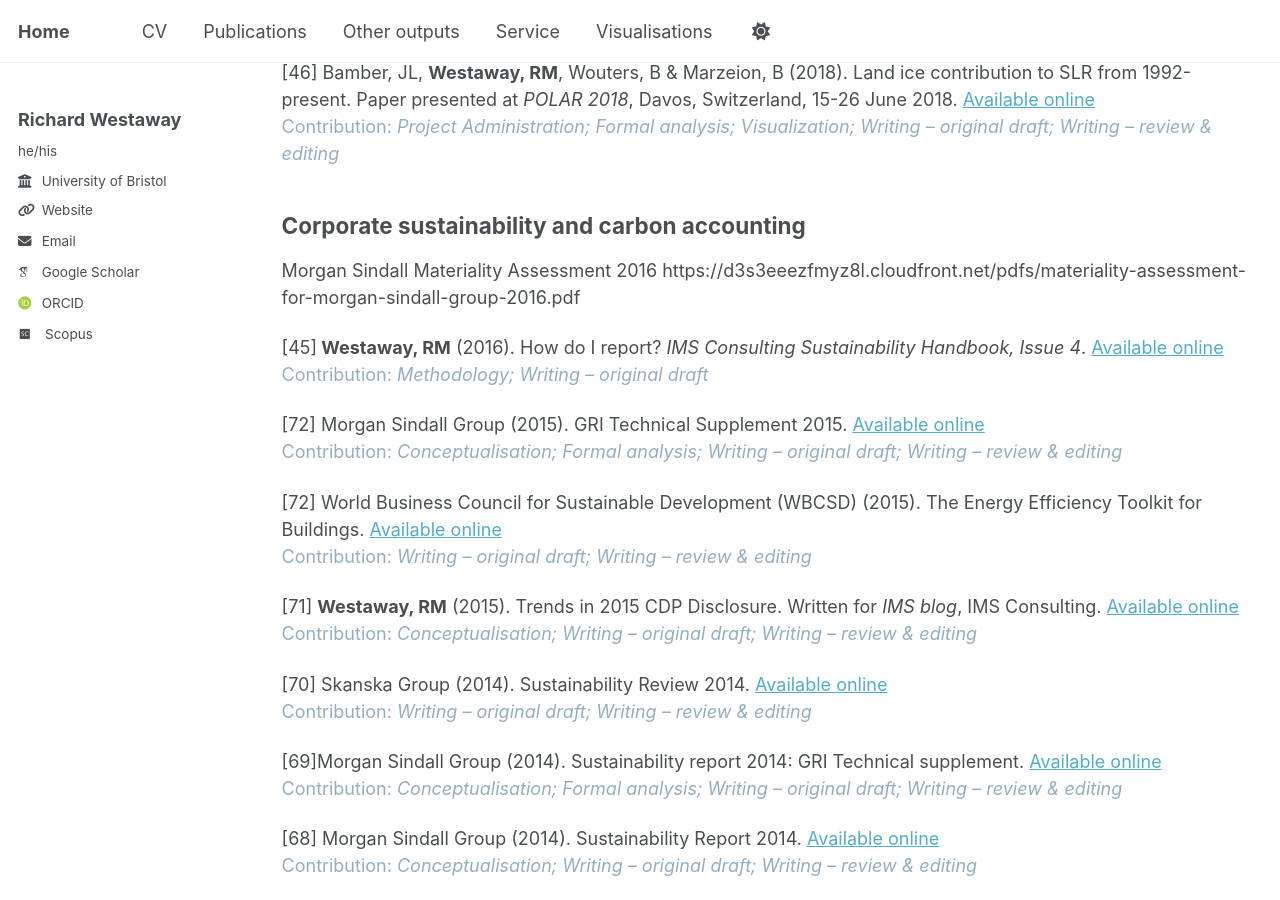
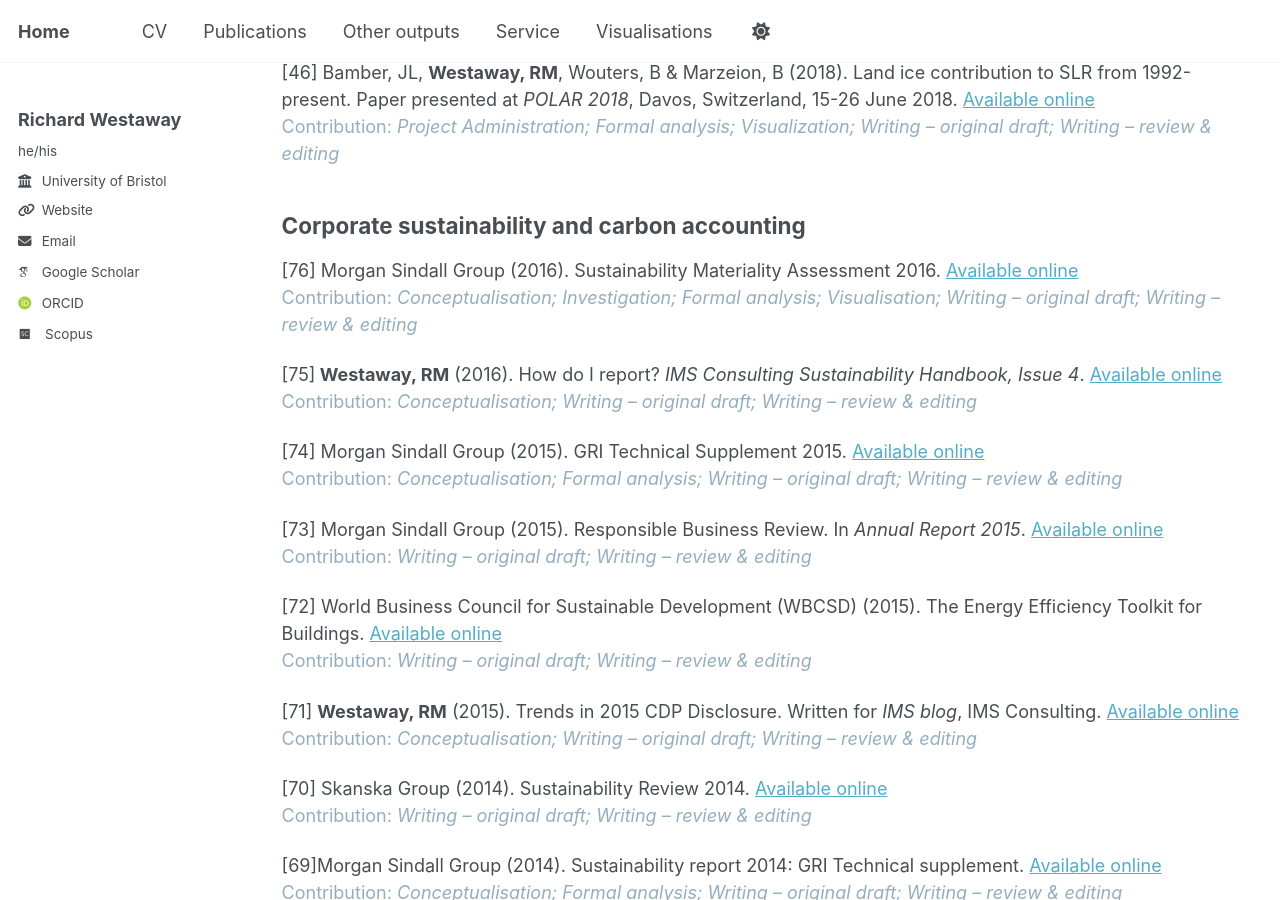
Before and after one commit to richardwestaway/richardwestaway.github.io, a Jekyll site: the page built from _pages/outputs.html, in a window 1280 px wide and 900 px high, scrolled down 1782 px. Built offline with Jekyll 4.4.1, drawn with Linux system fonts in a browser that asks for light colours; some web fonts are replaced.

Commit message:
Update outputs.html

```diff
--- a/_pages/outputs.html
+++ b/_pages/outputs.html
@@ -29,15 +29,13 @@ author_profile: true
 <p>[48] Vishwakarma, BD, Royston, S, Chuter, S, Sha, Z, <strong>Westaway, RM</strong>, Rougier, J and Bamber, JL (2019). GlobalMass: a Bayesian modelling approach for closing the sea-level budget. Poster presented at <em>GRACE/GRACE-FO Science Team Meeting 2018</em>, Potsdam, Germany, 9-11 October 2018. <a href="https://doi.org/10.6084/m9.figshare.7234886" target="_blank" rel="noopener">Available online</a><br /><span style="color: #95aebf;">Contribution: <em>Project Administration;&nbsp;</em><em>Writing &ndash; review &amp; editing</em></span></p>
 <p>[47] Bamber, JL, <strong>Westaway, RM</strong>, Marzeion, B and Wouters, B&nbsp;(2018).&nbsp;The land ice contribution to sea level during the satellite era.&nbsp;Poster presented at <em>Sea Level Futures Conference</em>, Liverpool 2&ndash;4 July 2018.&nbsp;<a href="https://doi.org/10.5281/zenodo.7434192" target="_blank" rel="noopener">Available online</a><br /><span style="color: #95aebf;">Contribution: <em>Project Administration;&nbsp;</em><em>Formal analysis;&nbsp;Visualization;&nbsp;Writing &ndash; original draft;&nbsp;Writing &ndash; review &amp; editing</em></span></p>
 <p>[46] Bamber, JL, <strong>Westaway, RM</strong>, Wouters, B &amp; Marzeion, B&nbsp;(2018).&nbsp;Land ice contribution to SLR from 1992-present.&nbsp;Paper presented at <em>POLAR 2018</em>, Davos, Switzerland, 15-26 June 2018.&nbsp;<a href="https://doi.org/10.5281/zenodo.7433994" target="_blank" rel="noopener">Available online</a><br /><span style="color: #95aebf;">Contribution: <em>Project Administration;&nbsp;</em><em>Formal analysis; Visualization;&nbsp;Writing &ndash; original draft;&nbsp;Writing &ndash; review &amp; editing</em></span></p>
+
 <h2>Corporate sustainability and carbon accounting</h2>
-<p>Morgan Sindall Materiality Assessment 2016 https://d3s3eeezfmyz8l.cloudfront.net/pdfs/materiality-assessment-for-morgan-sindall-group-2016.pdf</p>
-<p>[45]<strong> Westaway, RM</strong> (2016). How do I report?&nbsp;<em>IMS Consulting Sustainability Handbook, Issue 4</em>.&nbsp;<a href="https://docs.wixstatic.com/ugd/fdbe83_3e1d18183ff643e0ab7578600c61e346.pdf" target="_blank" rel="noopener">Available online</a><br /><span style="color: #95aebf;">Contribution:&nbsp;<em>Methodology; Writing &ndash; original draft</em></span></p>
 
-
-
-
-
-<p>[72] Morgan Sindall Group (2015). GRI Technical Supplement 2015. <a href="https://d3s3eeezfmyz8l.cloudfront.net/pdfs/Sustainability-Report-2015-GRI-Technical-Supplement.pdf" target="_blank" rel="noopener"">Available online</a> <br /><span style="color: #95aebf;">Contribution: <em>Conceptualisation; Formal analysis; Writing &ndash; original draft; Writing &ndash; review &amp; editing</em></span></p>
+<p>[76] Morgan Sindall Group (2016). Sustainability Materiality Assessment 2016. <a href="https://d3s3eeezfmyz8l.cloudfront.net/pdfs/materiality-assessment-for-morgan-sindall-group-2016.pdf" target="_blank" rel="noopener"">Available online</a> <br /><span style="color: #95aebf;">Contribution: <em>Conceptualisation; Investigation; Formal analysis; Visualisation; Writing &ndash; original draft; Writing &ndash; review &amp; editing</em></span></p>
+<p>[75]<strong> Westaway, RM</strong> (2016). How do I report?&nbsp;<em>IMS Consulting Sustainability Handbook, Issue 4</em>.&nbsp;<a href="https://docs.wixstatic.com/ugd/fdbe83_3e1d18183ff643e0ab7578600c61e346.pdf" target="_blank" rel="noopener">Available online</a><br /><span style="color: #95aebf;">Contribution:&nbsp;<em>Conceptualisation; Writing &ndash; original draft; Writing &ndash; review &amp; editing</em></span></p>
+<p>[74] Morgan Sindall Group (2015). GRI Technical Supplement 2015. <a href="https://d3s3eeezfmyz8l.cloudfront.net/pdfs/Sustainability-Report-2015-GRI-Technical-Supplement.pdf" target="_blank" rel="noopener"">Available online</a> <br /><span style="color: #95aebf;">Contribution: <em>Conceptualisation; Formal analysis; Writing &ndash; original draft; Writing &ndash; review &amp; editing</em></span></p>
+<p>[73] Morgan Sindall Group (2015). Responsible Business Review. In <em>Annual Report 2015</em>. <a href="https://www.annualreports.com/HostedData/AnnualReportArchive/m/LSE_MGNS_2015.pdf#page=52" target="_blank" rel="noopener"">Available online</a> <br /><span style="color: #95aebf;">Contribution: <em>Writing &ndash; original draft; Writing &ndash; review &amp; editing</em></span></p>
 <p>[72] World Business Council for Sustainable Development (WBCSD) (2015). The Energy Efficiency Toolkit for Buildings. <a href="https://web.archive.org/web/20160324053155/http://www.eeb-toolkit.com/" target="_blank" rel="noopener"">Available online</a> <br /><span style="color: #95aebf;">Contribution: <em>Writing &ndash; original draft; Writing &ndash; review &amp; editing</em></span></p>
 <p> [71] <strong>Westaway, RM</strong> (2015). Trends in 2015 CDP Disclosure. Written for <em>IMS blog</em>, IMS Consulting. <a href="https://fdbe8323-86c1-4aee-8e9f-916acd9345eb.usrfiles.com/ugd/fdbe83_cc0d836e2bd6416c88244eaf8fbf76e3.pdf#page=5.11" target="_blank" rel="noopener">Available online</a><br /><span style="color: #95aebf;">Contribution:&nbsp;<em>Conceptualisation; Writing &ndash; original draft; Writing &ndash; review &amp; editing</em></span></p>
 <p>[70] Skanska Group (2014). Sustainability Review 2014. <a href="https://group.skanska.com/495452/siteassets/sustainability/reporting-publications/sustainability-reporting/skanska-sustainability-review-2014.pdf" target="_blank" rel="noopener"">Available online</a> <br /><span style="color: #95aebf;">Contribution: <em>Writing &ndash; original draft; Writing &ndash; review &amp; editing</em></span></p>
```
